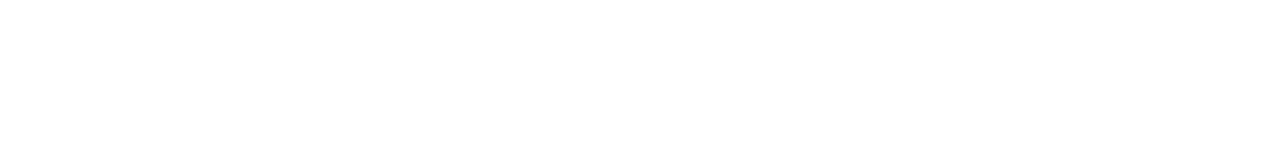
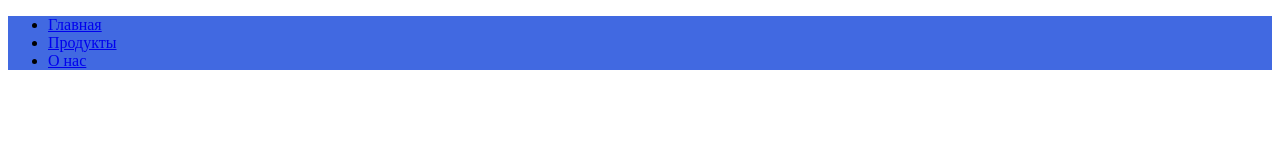
Before and after one commit to RysbekovaAizhamal/my_project_3, a plain HTML site: page index.html in a window 1280 px wide. Drawn offline with Linux system fonts and the light colour scheme.

Commit message:
added main html and css structure

```diff
--- a/index.html
+++ b/index.html
@@ -3,10 +3,18 @@
 <head>
 	<meta charset="UTF-8">
 	<meta name="viewport" content="width=device-width, initial-scale=1.0">
-	<title>Document</title>
+	<title>GitHub</title>
 	<link rel="stylesheet" href="./style.css">
 </head>
 <body>
-
+	<header>
+		<nav>
+			<ul>
+				<li><a href="#">Главная</a></li>
+				<li><a href="#">Продукты</a></li>
+				<li><a href="#">О нас</a></li>
+			</ul>
+		</nav>
+	</header>
 </body>
 </html>
--- a/style.css
+++ b/style.css
@@ -0,0 +1,3 @@
+header{
+	background-color: royalblue;
+}
```
